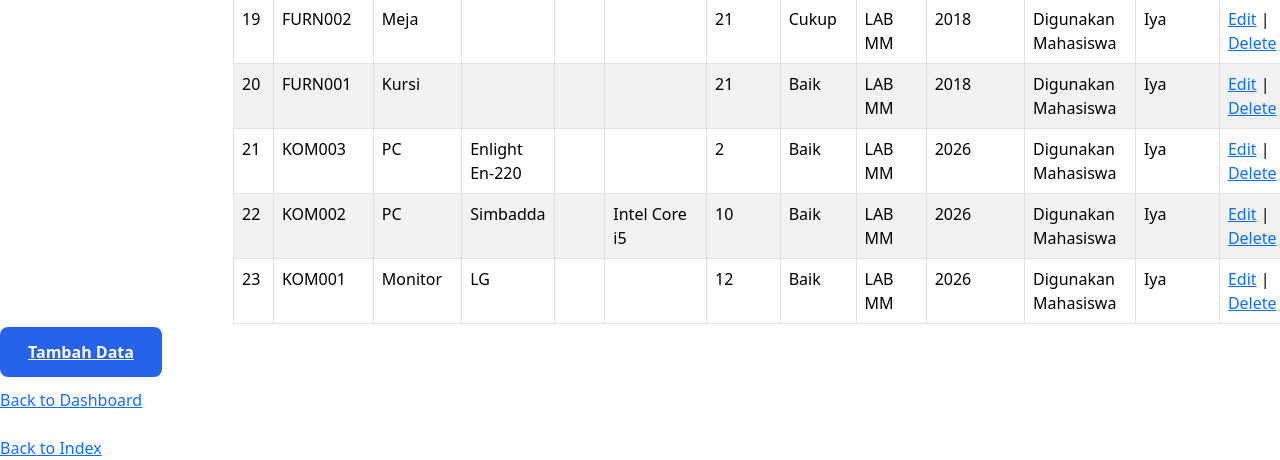
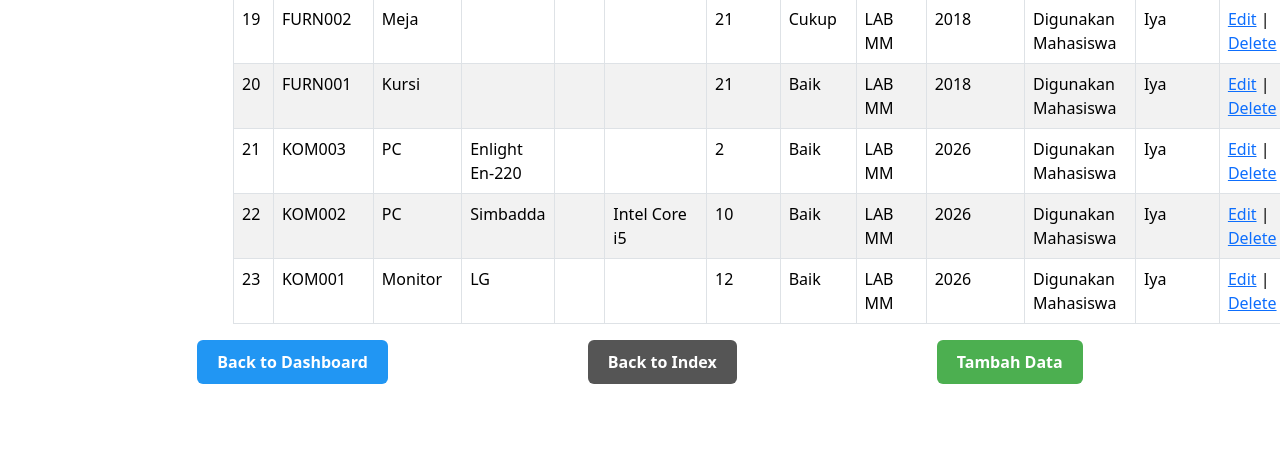
Before and after one commit to atriyaa/Inventaris, a PHP site: page /Admin/dashboard.php in a window 1280 px wide. Shown: the part 1323-1783 px from the top of the page. After the commit the page ends 1707 px from the top, so only its background shows below. Run offline with PHP 8.4, Linux system fonts and the light colour scheme; a user stored in the database is signed in; data comes from the database, SQL or seed files in the repository.

Commit message:
memperbaiki tampilan

```diff
--- a/Admin/dashboard.php
+++ b/Admin/dashboard.php
@@ -93,11 +93,15 @@
             </div>
         </div>
     </div>
+<section class="action-buttons">
+    <a href="dashboard.php" class="btn-dashboard">Back to Dashboard</a>
+    <a href="../index.php" class="btn-index">Back to Index</a>
+    <a href="create.php" class="btn-submit">Tambah Data</a>
+</section>
 
-        <a href="create.php" class="btn-submit">Tambah Data</a><br><br>
-        <a href="dashboard.php" class="btn-dashboard">Back to Dashboard</a><br><br>
-        <a href="../index.php">Back to Index</a>
-    </section>
+
+
+
 </body>
 </html>
 
--- a/assets/style.css
+++ b/assets/style.css
@@ -199,29 +206,56 @@
     padding-right: 40px;
 }
 
-/* Submit Button */
+/* button */
+.action-buttons {
+    display: flex;
+    justify-content: space-between;
+    width: 100%;
+    align-items: center;
+    margin-bottom: 15px;
+    gap: 200px;
+    padding-left: 50px;
+    padding-right: 50px;
+    align-content: center;
+}
+
+.btn-submit,
+.btn-dashboard,
+.btn-index {
+    padding: 10px 20px;
+    text-decoration: none;
+    border-radius: 6px;
+    font-weight: 600;
+    transition: 0.3s ease;
+}
+
+/* submit button (kanan) */
 .btn-submit {
-    grid-column: 1 / -1;
-    background: #2563eb;
+    background-color: #4CAF50;
     color: white;
-    padding: 14px 28px;
-    border-radius: 8px;
-    font-size: 16px;
-    font-weight: 600;
-    border: none;
-    cursor: pointer;
-    transition: all 0.3s ease;
-    margin-top: 10px;
+    margin-right: auto;
 }
 
 .btn-submit:hover {
-    background: #1e40af;
-    transform: translateY(-2px);
-    box-shadow: 0 4px 12px rgba(37, 99, 235, 0.3);
+    background-color: #388e3c;
 }
 
-.btn-submit:active {
-    transform: translateY(0);
+/* dashbiard button (kiri) */
+.btn-dashboard {
+    background-color: #2196F3;
+    color: white;
+    margin-left: auto;
+}
+
+.btn-dashboard:hover {
+    background-color: #1565c0;
+}
+
+/* Index button */
+.btn-index {
+    display: inline-block;
+    background-color: #555;
+    color: white;
 }
 
 /* Back Link */
```
Also changed, not shown: other parts of assets/style.css (+27 -0 lines), Admin/create.php (+10 -8 lines).
